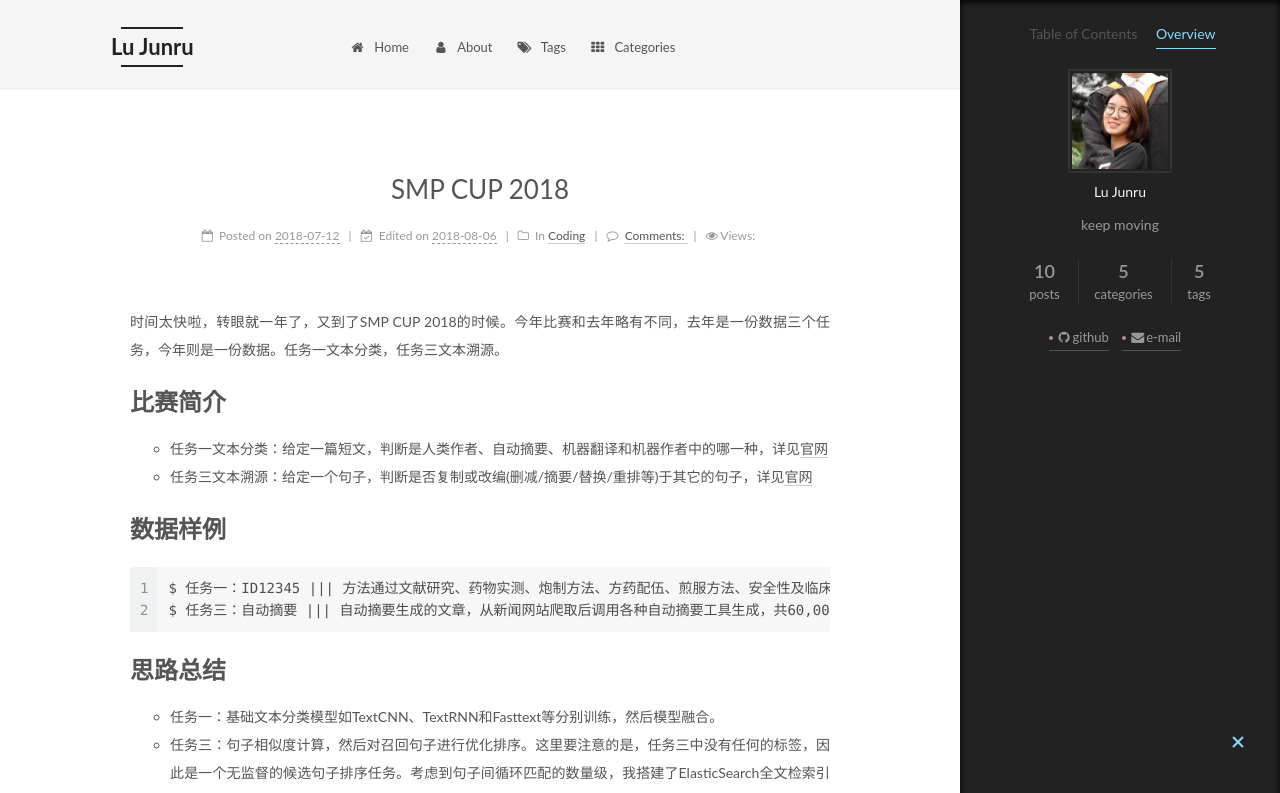
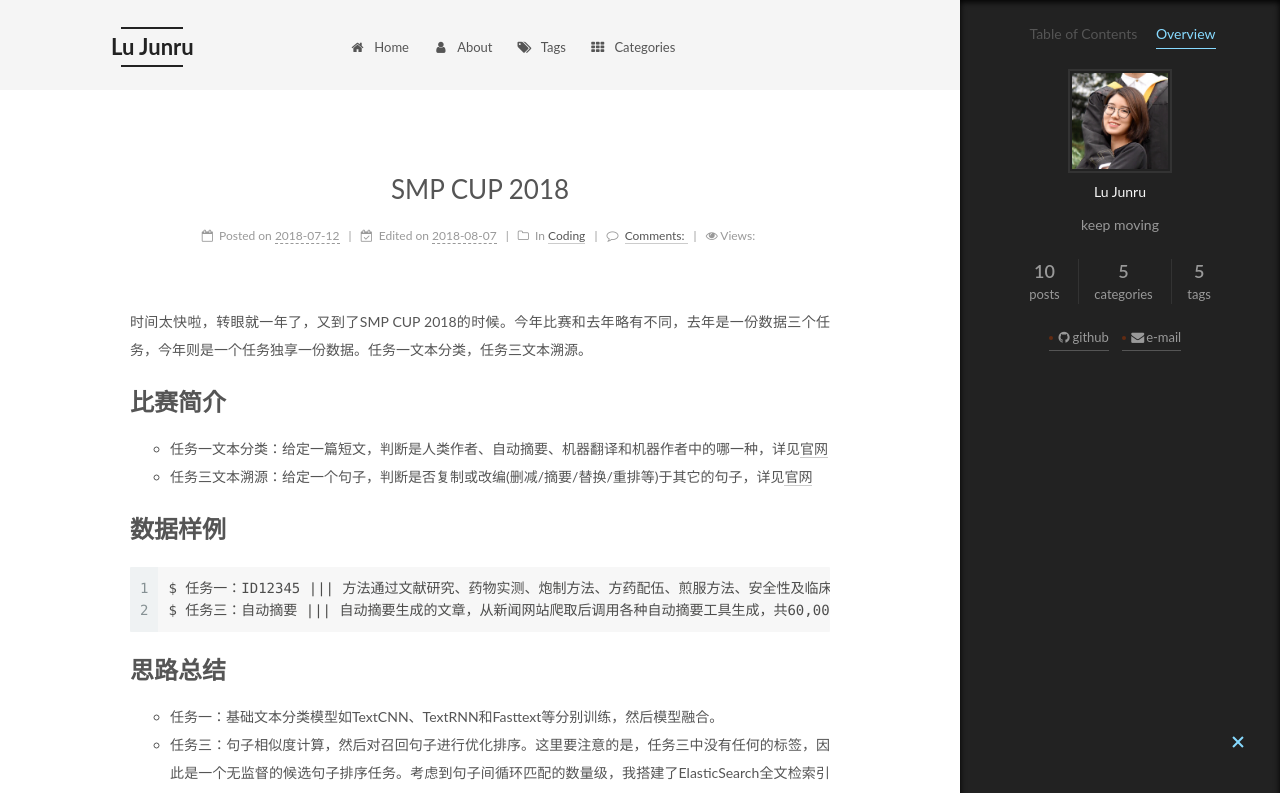
Before and after one commit to sg5718/LuJunru.github.io, a plain HTML site: page 2018/07/12/SMP CUP 2018/index.html in a window 1280 px wide. Both pictures are taken after a click on the item "Overview". Shown: the top 793 px of the page. Drawn offline with Linux system fonts and the light colour scheme; some packages are replaced by stand-ins of ours; a script that the page names is missing.

Commit message:
Site updated: 2018-08-07 08:17:25

```diff
--- a/2018/07/12/SMP CUP 2018/index.html
+++ b/2018/07/12/SMP CUP 2018/index.html
@@ -108,18 +108,18 @@
 
 
 
-  <meta name="description" content="时间太快啦，转眼就一年了，又到了SMP CUP 2018的时候。今年比赛和去年略有不同，去年是一份数据三个任务，今年则是一份数据。任务一文本分类，任务三文本溯源。 比赛简介 任务一文本分类：给定一篇短文，判断是人类作者、自动摘要、机器翻译和机器作者中的哪一种，详见官网 任务三文本溯源：给定一个句子，判断是否复制或改编(删减/摘要/替换/重排等)于其它的句子，详见官网  数据样例12$ 任务一：ID">
+  <meta name="description" content="时间太快啦，转眼就一年了，又到了SMP CUP 2018的时候。今年比赛和去年略有不同，去年是一份数据三个任务，今年则是一个任务独享一份数据。任务一文本分类，任务三文本溯源。 比赛简介 任务一文本分类：给定一篇短文，判断是人类作者、自动摘要、机器翻译和机器作者中的哪一种，详见官网 任务三文本溯源：给定一个句子，判断是否复制或改编(删减/摘要/替换/重排等)于其它的句子，详见官网  数据样例12$">
 <meta name="keywords" content="Text Classification,Text Matching">
 <meta property="og:type" content="article">
 <meta property="og:title" content="SMP CUP 2018">
 <meta property="og:url" content="https://github.com/LuJunru/LuJunru.github.io/2018/07/12/SMP CUP 2018/index.html">
 <meta property="og:site_name" content="Lu Junru">
-<meta property="og:description" content="时间太快啦，转眼就一年了，又到了SMP CUP 2018的时候。今年比赛和去年略有不同，去年是一份数据三个任务，今年则是一份数据。任务一文本分类，任务三文本溯源。 比赛简介 任务一文本分类：给定一篇短文，判断是人类作者、自动摘要、机器翻译和机器作者中的哪一种，详见官网 任务三文本溯源：给定一个句子，判断是否复制或改编(删减/摘要/替换/重排等)于其它的句子，详见官网  数据样例12$ 任务一：ID">
+<meta property="og:description" content="时间太快啦，转眼就一年了，又到了SMP CUP 2018的时候。今年比赛和去年略有不同，去年是一份数据三个任务，今年则是一个任务独享一份数据。任务一文本分类，任务三文本溯源。 比赛简介 任务一文本分类：给定一篇短文，判断是人类作者、自动摘要、机器翻译和机器作者中的哪一种，详见官网 任务三文本溯源：给定一个句子，判断是否复制或改编(删减/摘要/替换/重排等)于其它的句子，详见官网  数据样例12$">
 <meta property="og:locale" content="en">
-<meta property="og:updated_time" content="2018-08-06T00:45:56.423Z">
+<meta property="og:updated_time" content="2018-08-07T00:16:58.863Z">
 <meta name="twitter:card" content="summary">
 <meta name="twitter:title" content="SMP CUP 2018">
-<meta name="twitter:description" content="时间太快啦，转眼就一年了，又到了SMP CUP 2018的时候。今年比赛和去年略有不同，去年是一份数据三个任务，今年则是一份数据。任务一文本分类，任务三文本溯源。 比赛简介 任务一文本分类：给定一篇短文，判断是人类作者、自动摘要、机器翻译和机器作者中的哪一种，详见官网 任务三文本溯源：给定一个句子，判断是否复制或改编(删减/摘要/替换/重排等)于其它的句子，详见官网  数据样例12$ 任务一：ID">
+<meta name="twitter:description" content="时间太快啦，转眼就一年了，又到了SMP CUP 2018的时候。今年比赛和去年略有不同，去年是一份数据三个任务，今年则是一个任务独享一份数据。任务一文本分类，任务三文本溯源。 比赛简介 任务一文本分类：给定一篇短文，判断是人类作者、自动摘要、机器翻译和机器作者中的哪一种，详见官网 任务三文本溯源：给定一个句子，判断是否复制或改编(删减/摘要/替换/重排等)于其它的句子，详见官网  数据样例12$">
 
 
 
@@ -359,7 +359,7 @@
 
                   <span class="post-meta-item-text">Edited on</span>
 
-                <time title="Modified: 2018-08-06 08:45:56" itemprop="dateModified" datetime="2018-08-06T08:45:56+08:00">2018-08-06</time>
+                <time title="Modified: 2018-08-07 08:16:58" itemprop="dateModified" datetime="2018-08-07T08:16:58+08:00">2018-08-07</time>
 
 
           </span>
@@ -428,7 +428,7 @@
 
 
 
-        <p>时间太快啦，转眼就一年了，又到了SMP CUP 2018的时候。今年比赛和去年略有不同，去年是一份数据三个任务，今年则是一份数据。任务一文本分类，任务三文本溯源。</p>
+        <p>时间太快啦，转眼就一年了，又到了SMP CUP 2018的时候。今年比赛和去年略有不同，去年是一份数据三个任务，今年则是一个任务独享一份数据。任务一文本分类，任务三文本溯源。</p>
 <h1 id="比赛简介"><a href="#比赛简介" class="headerlink" title="比赛简介"></a>比赛简介</h1><ul>
 <li>任务一文本分类：给定一篇短文，判断是人类作者、自动摘要、机器翻译和机器作者中的哪一种，详见<a href="https://biendata.com/competition/smpeupt2018" target="_blank" rel="noopener">官网</a></li>
 <li>任务三文本溯源：给定一个句子，判断是否复制或改编(删减/摘要/替换/重排等)于其它的句子，详见<a href="https://biendata.com/competition/smpetst2018" target="_blank" rel="noopener">官网</a></li>
--- a/css/main.css
+++ b/css/main.css
@@ -1837,7 +1837,7 @@ img:hover {
   width: 4px;
   height: 4px;
   border-radius: 50%;
-  background: #b1908a;
+  background: #622b12;
 }
 .links-of-blogroll {
   font-size: 13px;
```
Also changed, not shown: index.html (+3 -3 lines).
